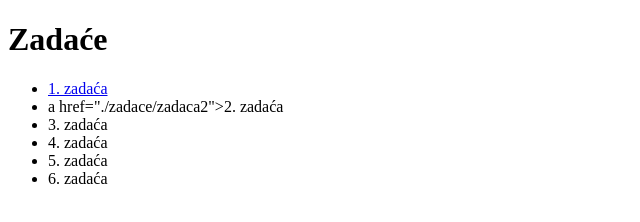
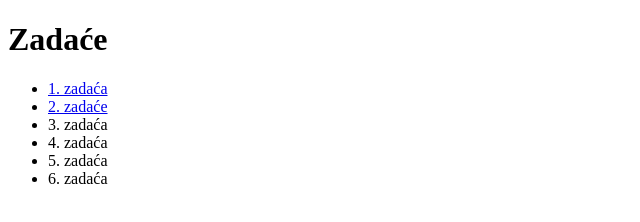
Before and after one commit to megatunjic-droid/wp_tunjic_magdalena, a plain HTML site: page index.html in a window 1280 px wide. Shown: the whole page, without its empty margins (0-640 px from the left). Drawn offline with Linux system fonts and the light colour scheme.

Commit message:
Fix link for 2. zadaća in index.html

```diff
--- a/index.html
+++ b/index.html
@@ -11,7 +11,7 @@
 <h1>Zadaće</h1>
 <ul>
     <li><a href="./zadace/zadaca1.html">1. zadaća</a></li>
-    <li>a href="./zadace/zadaca2">2. zadaća</li>
+    <li><a href="./zadace/zadaca2.html">2. zadaće</a></li>
     <li>3. zadaća</li>
     <li>4. zadaća</li>
     <li>5. zadaća</li>
```
